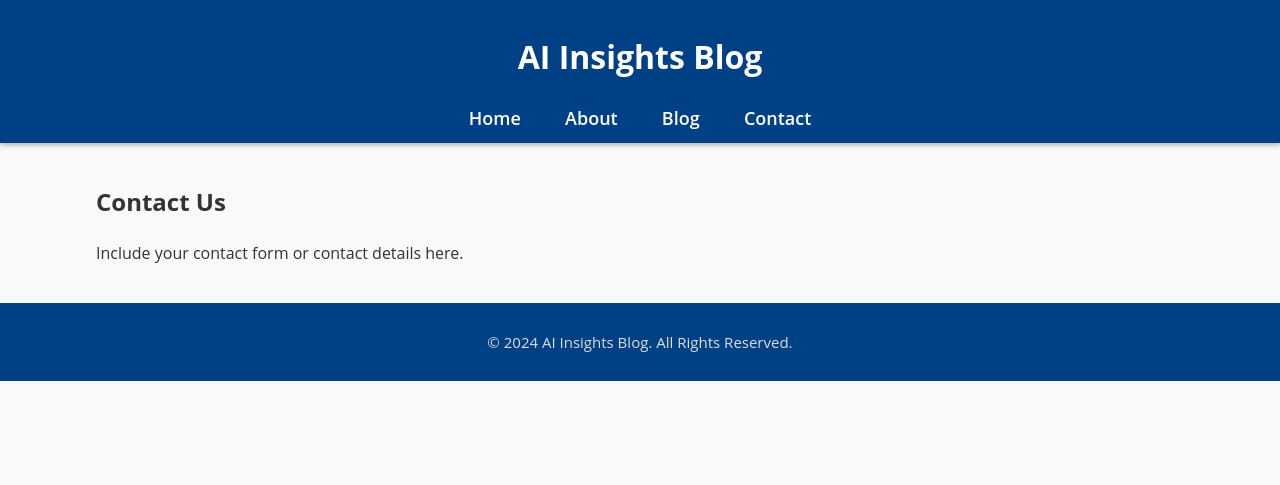
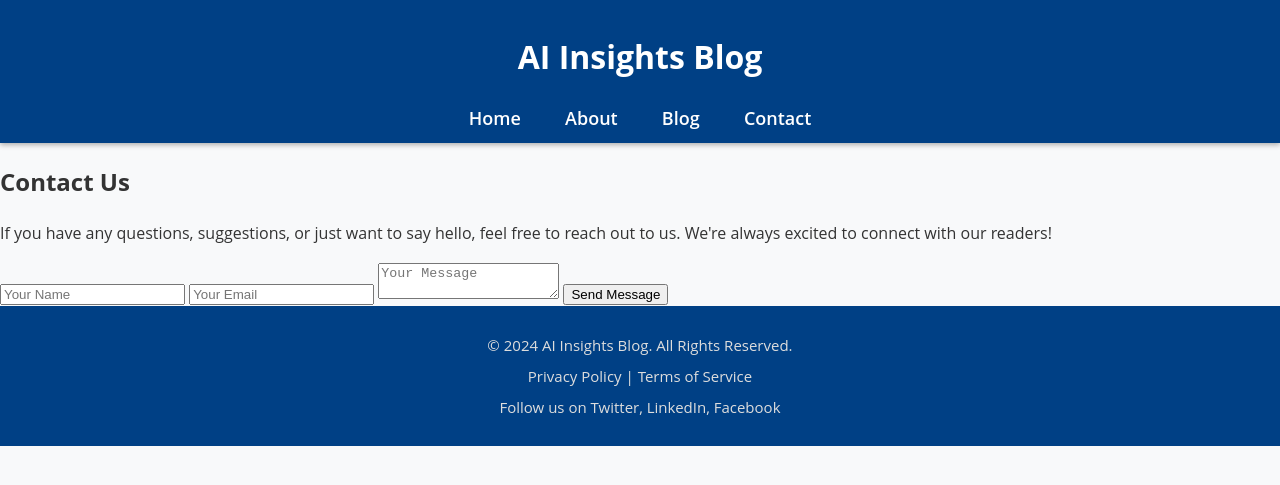
Before and after one commit to tomsonius/tomsonius.github.io, a Jekyll site: the page contact.html, which Jekyll copies as it is, in a window 1280 px wide. Shown: the top 485 px of the page. Built offline with Jekyll 4.4.1, drawn with Linux system fonts in a browser that asks for light colours.

Commit message:
Update contact.html

```diff
--- a/contact.html
+++ b/contact.html
@@ -17,15 +17,25 @@
         </nav>
     </header>
 
-    <div class="container">
-        <section class="contact">
-            <h2>Contact Us</h2>
-            <p>Include your contact form or contact details here.</p>
-        </section>
-    </div>
+    <section class="contact">
+        <h2>Contact Us</h2>
+        <p>If you have any questions, suggestions, or just want to say hello, feel free to reach out to us. We're always excited to connect with our readers!</p>
+        <form action="#">
+            <input type="text" placeholder="Your Name">
+            <input type="email" placeholder="Your Email">
+            <textarea placeholder="Your Message"></textarea>
+            <button type="submit">Send Message</button>
+        </form>
+    </section>
 
     <footer>
         <p>&copy; 2024 AI Insights Blog. All Rights Reserved.</p>
+        <p><a href="#">Privacy Policy</a> | <a href="#">Terms of Service</a></p>
+        <p>Follow us on
+            <a href="#">Twitter</a>,
+            <a href="#">LinkedIn</a>,
+            <a href="#">Facebook</a>
+        </p>
     </footer>
 </body>
 </html>
```
